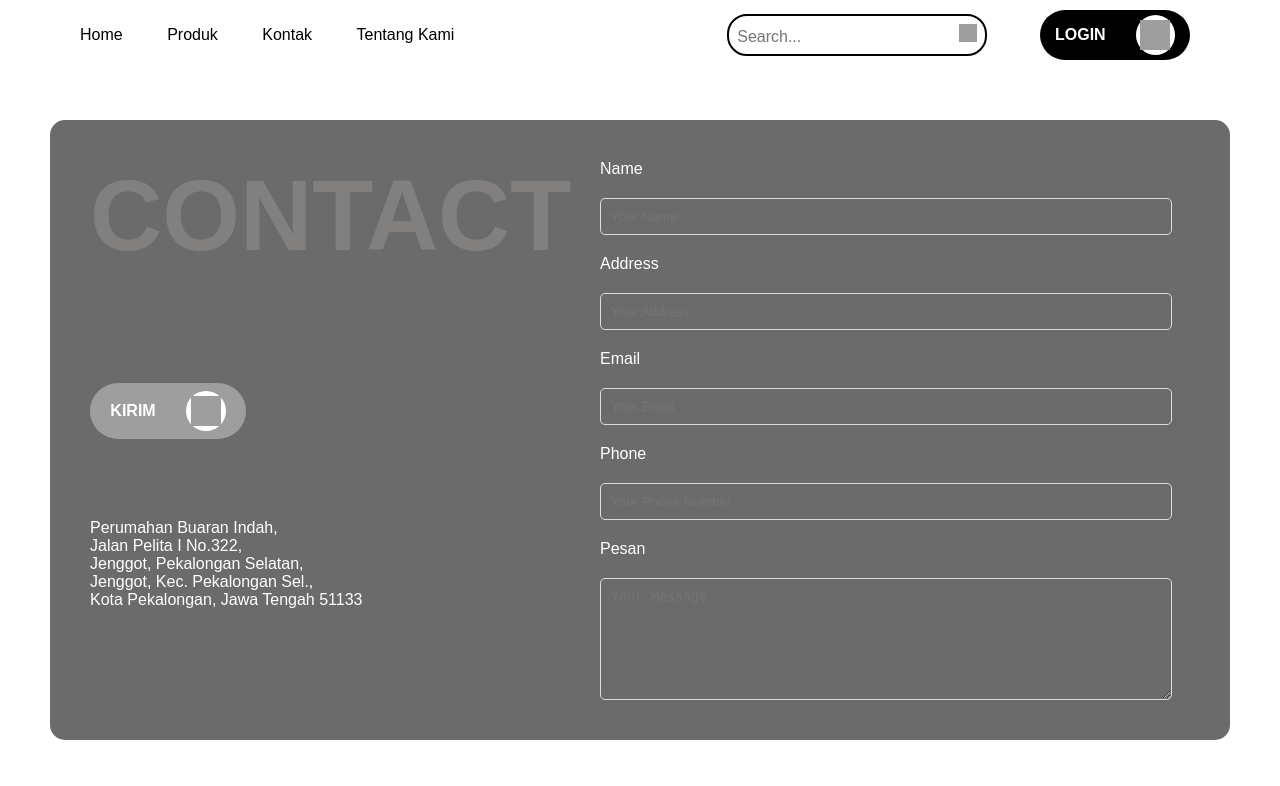
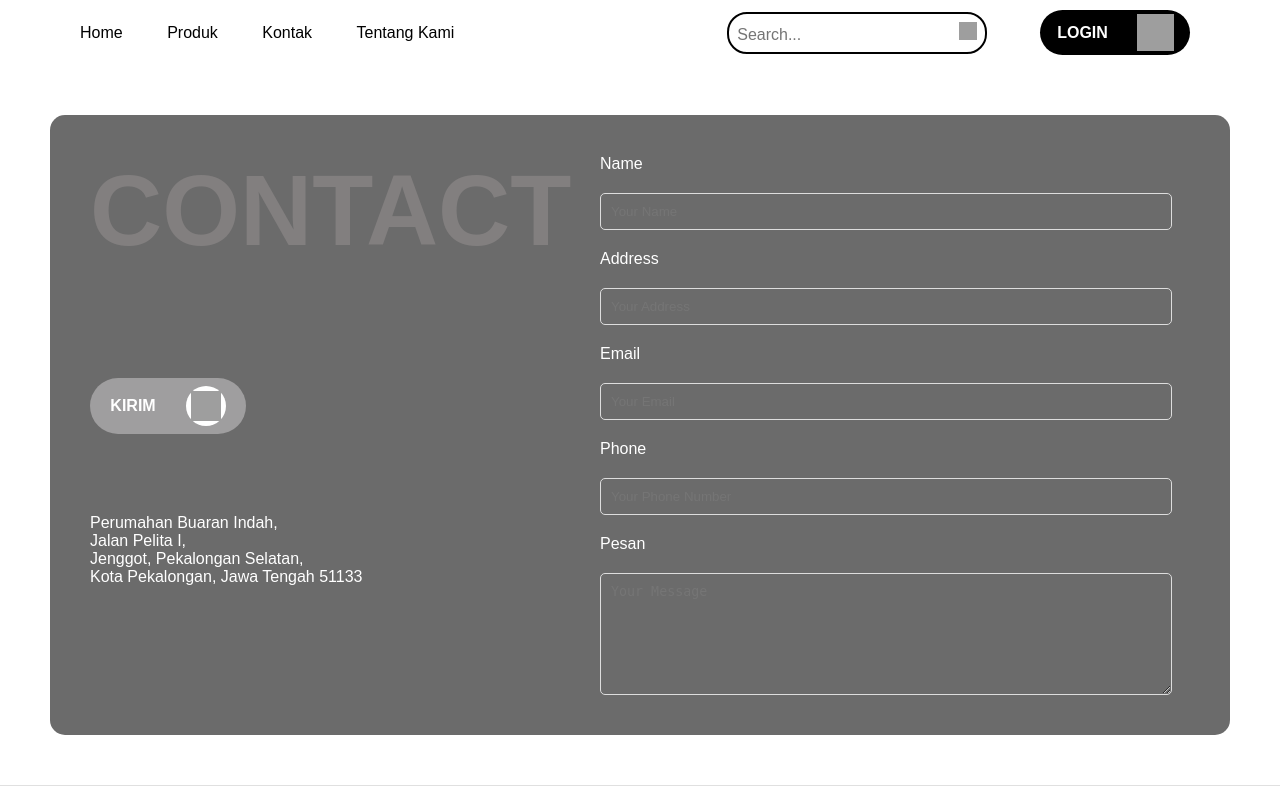
Before and after one commit to mufti-1448/PHP-Basic, a PHP site: page /index.php in a window 1280 px wide. Shown: the top 786 px of the page. Run offline with PHP 8.4, Linux system fonts and the light colour scheme; grey boxes are pictures that could not be loaded.

Commit message:
Perbaikan

```diff
--- a/akhir/kontak/index.php
+++ b/akhir/kontak/index.php
@@ -4,7 +4,7 @@
     <meta charset="UTF-8">
     <meta name="viewport" content="width=device-width, initial-scale=1.0">
     <title>Kontak</title>
-    <link rel="stylesheet" href="kontak.css">
+    <link rel="stylesheet" href="kontakk.css">
 </head>
 <body>
 
@@ -41,7 +41,7 @@
             <a href="" class="send-link">
                 <div class="send-button">
                     <span class="send-text">KIRIM</span>
-                    <div class="icon-container">
+                    <div class="icon-containerr">
                         <img src="../foto/send-1.png" >
                     </div>
                 </div>
@@ -49,9 +49,8 @@
 
             <address>
                 Perumahan Buaran Indah,<br>
-                Jalan Pelita I No.322,<br>
+                Jalan Pelita I,<br>
                 Jenggot, Pekalongan Selatan,<br>
-                Jenggot, Kec. Pekalongan Sel.,<br>
                 Kota Pekalongan, Jawa Tengah 51133
             </address>
         </div>
--- a/akhir/kontak/kontak.css
+++ b/akhir/kontak/kontakk.css
@@ -4,6 +4,7 @@ body {
     padding: 0;
     height: 100vh;
 }
+
 .navbar {
     background-color: rgb(255, 255, 255);
     padding: 10px;
@@ -36,7 +37,6 @@ body {
 .anchor a:active {
     background-color: #444444;
 }
-
 
 
 .search-container {
@@ -119,7 +119,6 @@ body {
     height: 37px;
 }
 
-
 /*
 bagian contact */
 
@@ -160,7 +159,7 @@ bagian contact */
     text-decoration: none;
 }
 
-.icon-container {
+.icon-containerr {
     background-color: white;
     border-radius: 50%;
     width: 40px;
@@ -171,7 +170,7 @@ bagian contact */
     margin-left: 25px;
 }
 
-.icon-container img {
+.icon-containerr img {
     width: 30px;
     height: 30px;
 }
```
